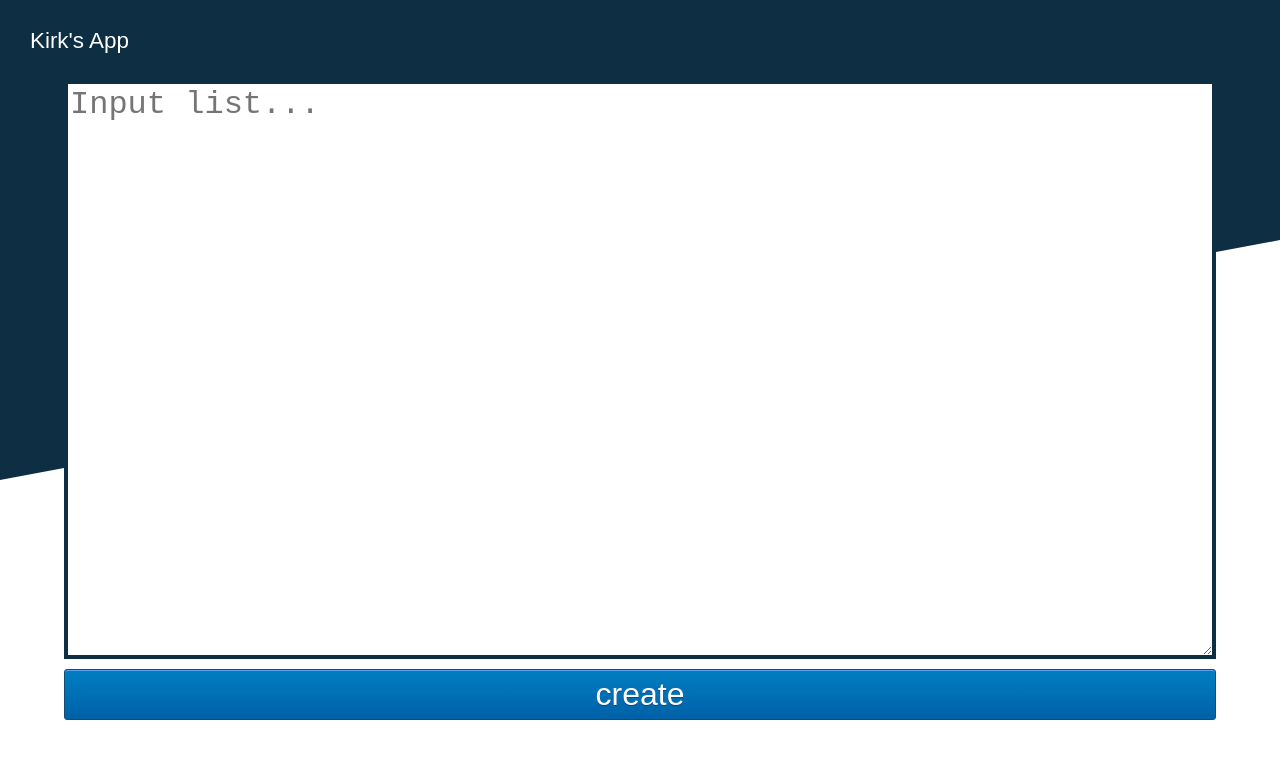
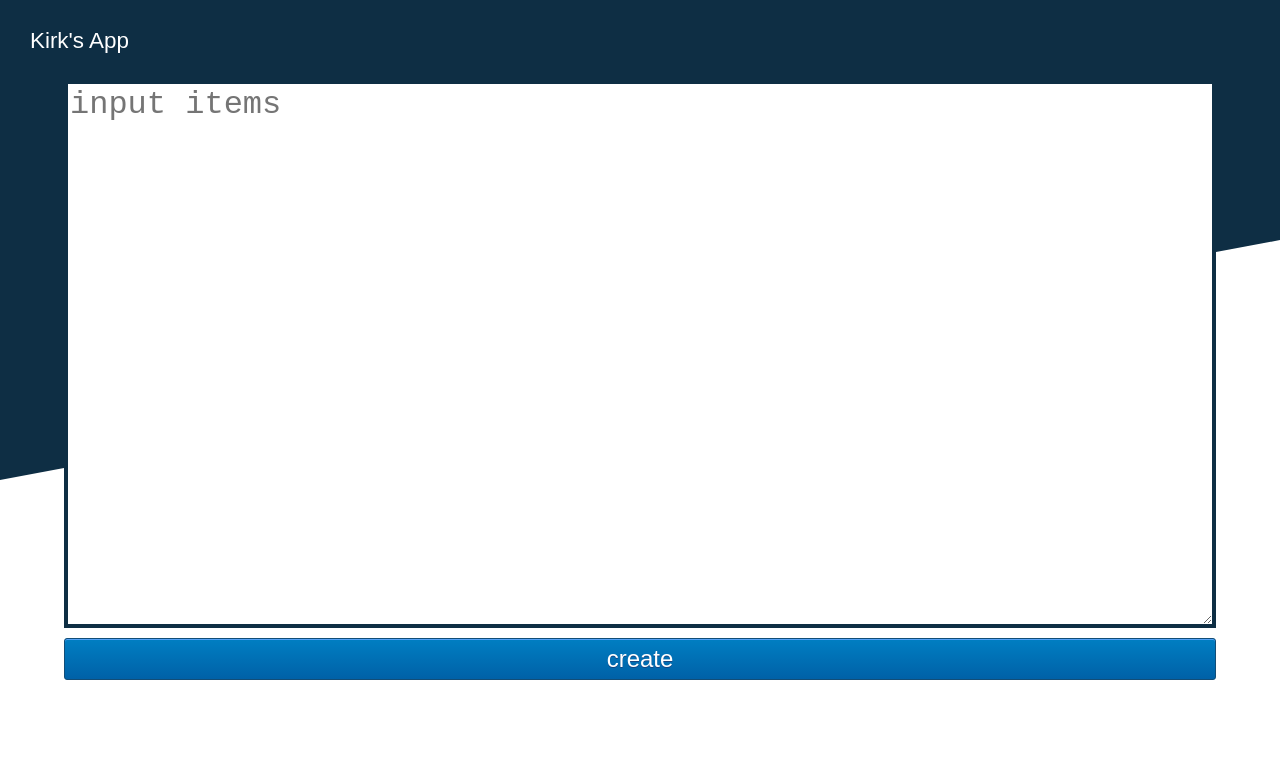
Before and after one commit to montgomeryrd/tessio-app, a React (Create React App) app: page / in a window 1280 px wide. Shown: the top 758 px of the page. Built offline with nearby package versions, Linux system fonts and the light colour scheme.

Commit message:
styling for ios

```diff
--- a/src/components/Add.js
+++ b/src/components/Add.js
@@ -26,7 +26,7 @@ const Add = ({ orderList, setOrderList, setToggle }) => {
                 autoComplete="off"
                 onChange={handleChange}
                 required={true}
-                placeholder="Input list...">
+                placeholder="add items">
             </textarea>
             <button className="btn butt-add" type="submit" onSubmit={handleSubmit}>append</button>
         </form>
--- a/src/components/Form.js
+++ b/src/components/Form.js
@@ -27,7 +27,7 @@ const Form = ({ setOrderList }) => {
                     autoComplete="off"
                     onChange={handleChange}
                     required={true}
-                    placeholder="Input list...">
+                    placeholder="input items">
                 </textarea>
                 <button className="btn butt" type="submit" onSubmit={handleSubmit}>create</button>
             </form>
--- a/src/index.css
+++ b/src/index.css
@@ -47,7 +47,7 @@ body {
   display: flex;
   flex-direction: column;
   width: 90vw;
-  height: 80vh;
+  height: 75vh;
   margin: 80px 5vw 0 5vw;
 }
 
@@ -68,7 +68,7 @@ ul {
 }
 
 li {
-  font-size: 2rem;
+  font-size: 1.4rem;
   cursor: pointer;
   padding: 5px;
   margin-top: 5px;
@@ -85,6 +85,7 @@ li {
   border-bottom: .5px solid #0e2e44;
   border-bottom-left-radius: 2mm;
   border-bottom-right-radius: 2mm;
+  margin-left: 10px;
 }
 /* Button Style */
 .btn {
@@ -97,7 +98,7 @@ li {
 	cursor: pointer;
 	color:#ffffff;
 	font-family: Arial;
-	font-size: 2rem;
+	font-size: 1.5rem;
 	padding: 6px 24px;
 	text-decoration: none;
 	text-shadow: 0px 1px 0px #154682;
@@ -132,5 +133,5 @@ li {
   color: #fff;
   font-size: 3rem;
   left: 0;
-  margin-top: -60px;
+  margin-top: -55px;
 }
```
